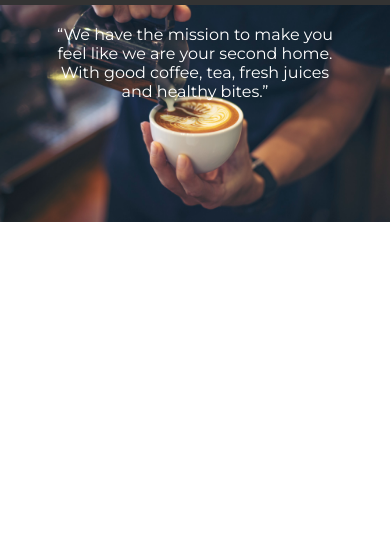
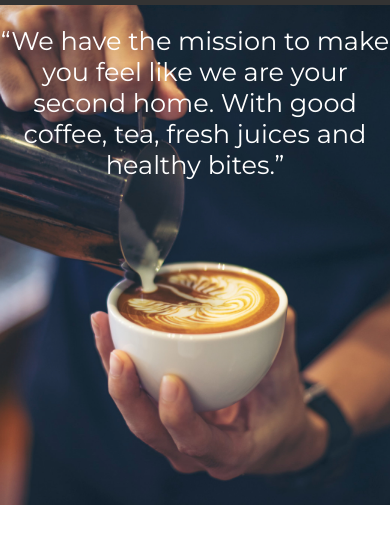
Before and after one commit to Jeffrey-88/Coffee-Bar, a plain HTML site: page index.html in a window 390 px wide. Shown: the part 38-582 px from the top of the page. Drawn offline with Linux system fonts and the light colour scheme.

Commit message:
Update background home

```diff
--- a/index.html
+++ b/index.html
@@ -30,9 +30,16 @@
       </div>
     </nav>
     <main>
-      <div class="welcome">
-        “We have the mission to make you feel like we are your second home. With
-        good coffee, tea, fresh juices and healthy bites.”
+      <div
+        class="fullcoverhome"
+        style="
+          background-image: url(Image/close-up-hands-barista-make-latte-coffee-art-paint.jpg);
+        "
+      >
+        <div class="welcome">
+          “We have the mission to make you feel like we are your second home.
+          With good coffee, tea, fresh juices and healthy bites.”
+        </div>
       </div>
     </main>
     <script src="script.js"></script>
--- a/style.css
+++ b/style.css
@@ -5,11 +5,17 @@
 body {
   margin: 0;
   padding: 0;
-  background-image: url(Image/close-up-hands-barista-make-latte-coffee-art-paint.jpg);
+}
+
+.fullcoverhome {
+  width: 100%;
+  height: 500px;
   background-size: 100%;
   background-repeat: no-repeat;
+  background-position: center center;
+  background-size: cover;
+  position: relative;
 }
-
 .navbar {
   display: flex;
   justify-content: space-between;
@@ -96,20 +102,18 @@ body {
 
 /* main */
 .welcome {
+  padding-top: 20px;
   font-family: "Montserrat";
   color: white;
   text-align: center;
-  margin: 80px 50px;
   font-size: 2rem;
 }
 
 @media (max-width: 500px) {
-    .welcome {
-        margin: 20px 50px;
-        font-size: 1rem;
-    }
-
-    @media (max-width: 280px) {
-        .welcome {
-            display: none;
-        }
+  .welcome {
+    font-family: "Montserrat";
+    color: white;
+    text-align: center;
+    font-size: 1.6rem;
+  }
+}
```
